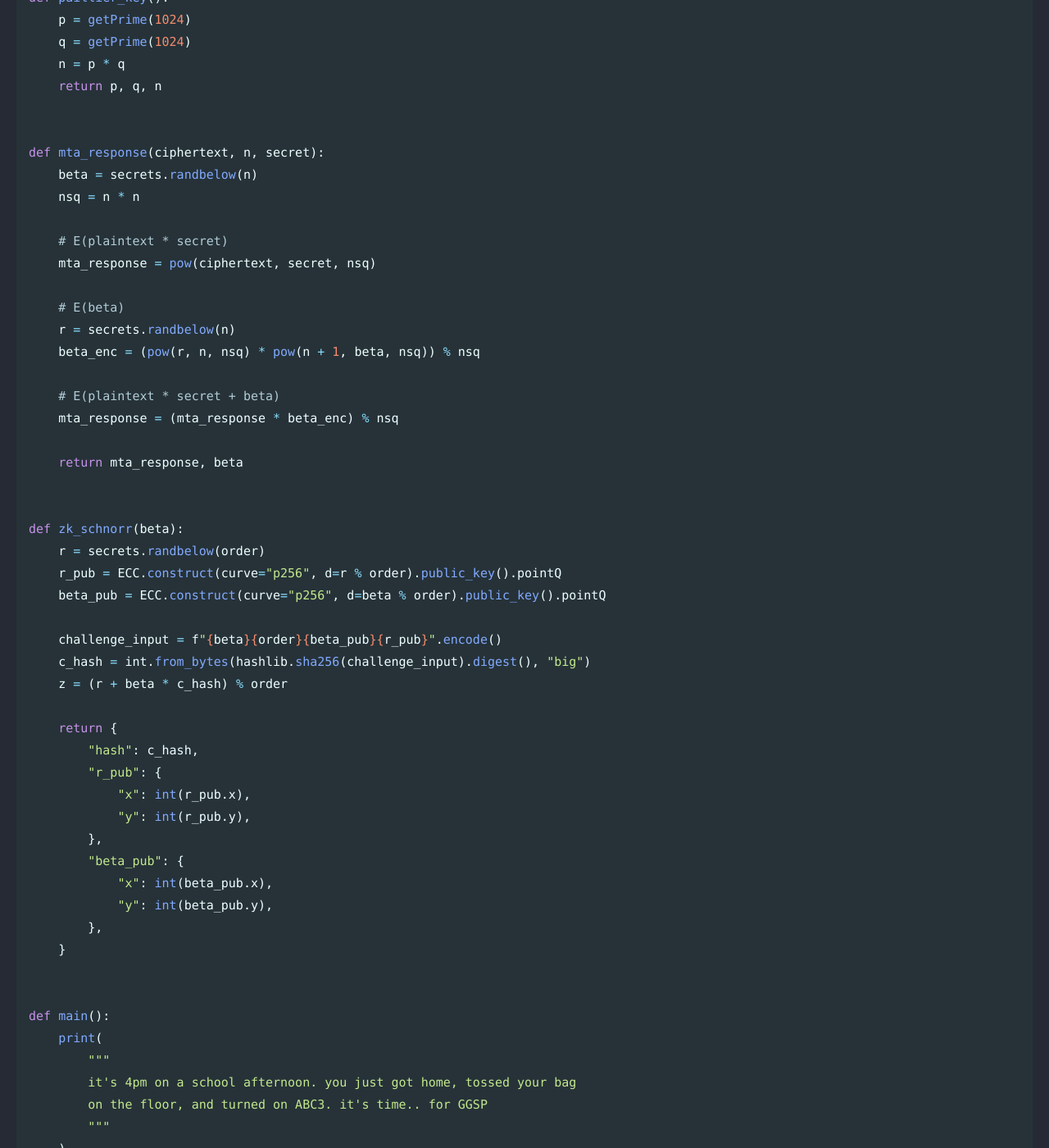
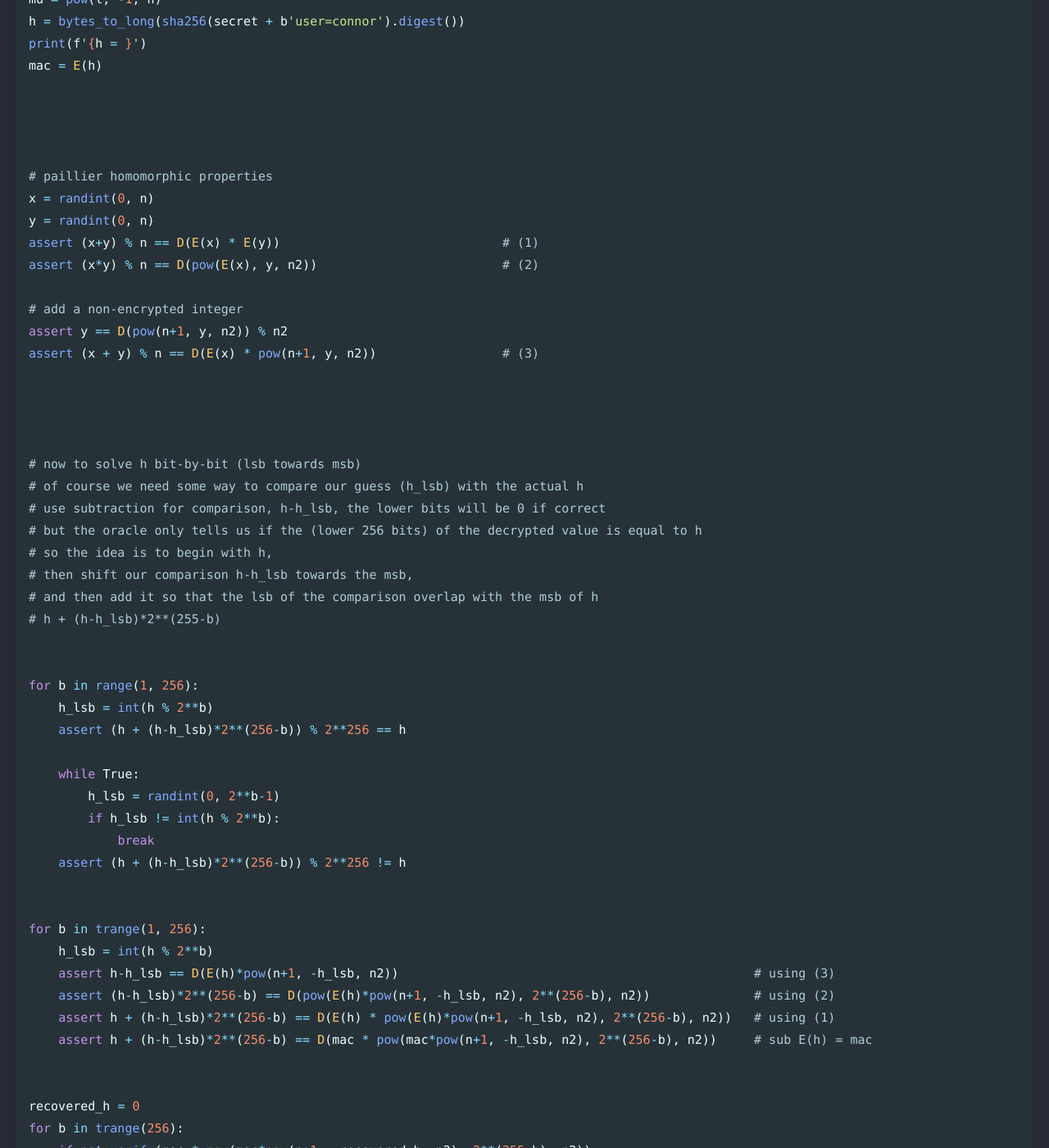
Before and after one commit to Connor-McCartney/Connor-McCartney.github.io, a Jekyll site: the page built from _pages/cryptography/other/DUCTF-2025.md, in a window 1280 px wide and 1400 px high, scrolled down 3371 px. Shown: the whole window at 82% size. Built offline with Jekyll 4.4.1, drawn with Linux system fonts in a browser that asks for light colours; cached includes are drawn as plain includes; some of the changed text lies outside the part shown.

Commit message:
Update DUCTF-2025.md

````diff
--- a/_pages/cryptography/other/DUCTF-2025.md
+++ b/_pages/cryptography/other/DUCTF-2025.md
@@ -5,6 +5,13 @@ title: DUCTF 2025
 
 
 <br>
+
+<br>
+
+<https://github.com/DownUnderCTF/Challenges_2025_Public/tree/main/crypto>
+
+<br>
+
 <br>
 
 
@@ -93,7 +100,88 @@ if __name__ == '__main__':
 
 Solve:
 
+<br>
 
+```python
+from os import urandom
+from Crypto.Util.number import bytes_to_long, getPrime
+from hashlib import sha256
+from random import randint
+from tqdm import trange
+
+def E(h):
+    r = randint(0, 2**1024)
+    mac = ((1 + h*n) * pow(r, n, n2)) % n2
+    return mac
+
+def D(c):
+    return ((pow(c, l, n2) - 1) // n) * mu % n
+
+def verify(mac):
+    return h == D(mac) % 2**256
+
+p, q = getPrime(512), getPrime(512)
+n = p*q
+n2 = n*n
+secret = urandom(16)
+l = (p - 1) * (q - 1)
+mu = pow(l, -1, n)
+h = bytes_to_long(sha256(secret + b'user=connor').digest())
+print(f'{h = }')
+mac = E(h)
+
+
+
+
+# paillier homomorphic properties
+x = randint(0, n)
+y = randint(0, n)
+assert (x+y) % n == D(E(x) * E(y))                              # (1)
+assert (x*y) % n == D(pow(E(x), y, n2))                         # (2)
+
+# add a non-encrypted integer
+assert y == D(pow(n+1, y, n2)) % n2
+assert (x + y) % n == D(E(x) * pow(n+1, y, n2))                 # (3)
+
+
+
+
+# now to solve h bit-by-bit (lsb towards msb)
+# of course we need some way to compare our guess (h_lsb) with the actual h
+# use subtraction for comparison, h-h_lsb, the lower bits will be 0 if correct
+# but the oracle only tells us if the (lower 256 bits) of the decrypted value is equal to h
+# so the idea is to begin with h,
+# then shift our comparison h-h_lsb towards the msb,
+# and then add it so that the lsb of the comparison overlap with the msb of h
+# h + (h-h_lsb)*2**(255-b)
+
+
+for b in range(1, 256):
+    h_lsb = int(h % 2**b)
+    assert (h + (h-h_lsb)*2**(256-b)) % 2**256 == h
+
+    while True:
+        h_lsb = randint(0, 2**b-1)
+        if h_lsb != int(h % 2**b):
+            break
+    assert (h + (h-h_lsb)*2**(256-b)) % 2**256 != h
+
+
+for b in trange(1, 256):
+    h_lsb = int(h % 2**b)
+    assert h-h_lsb == D(E(h)*pow(n+1, -h_lsb, n2))                                                # using (3)
+    assert (h-h_lsb)*2**(256-b) == D(pow(E(h)*pow(n+1, -h_lsb, n2), 2**(256-b), n2))              # using (2)
+    assert h + (h-h_lsb)*2**(256-b) == D(E(h) * pow(E(h)*pow(n+1, -h_lsb, n2), 2**(256-b), n2))   # using (1)
+    assert h + (h-h_lsb)*2**(256-b) == D(mac * pow(mac*pow(n+1, -h_lsb, n2), 2**(256-b), n2))     # sub E(h) = mac
+
+
+recovered_h = 0
+for b in trange(256):
+    if not verify(mac * pow(mac*pow(n+1, -recovered_h, n2), 2**(255-b), n2)):
+        recovered_h += 2**b
+print(recovered_h)
+assert h == recovered_h
+```
 
 
 
````
